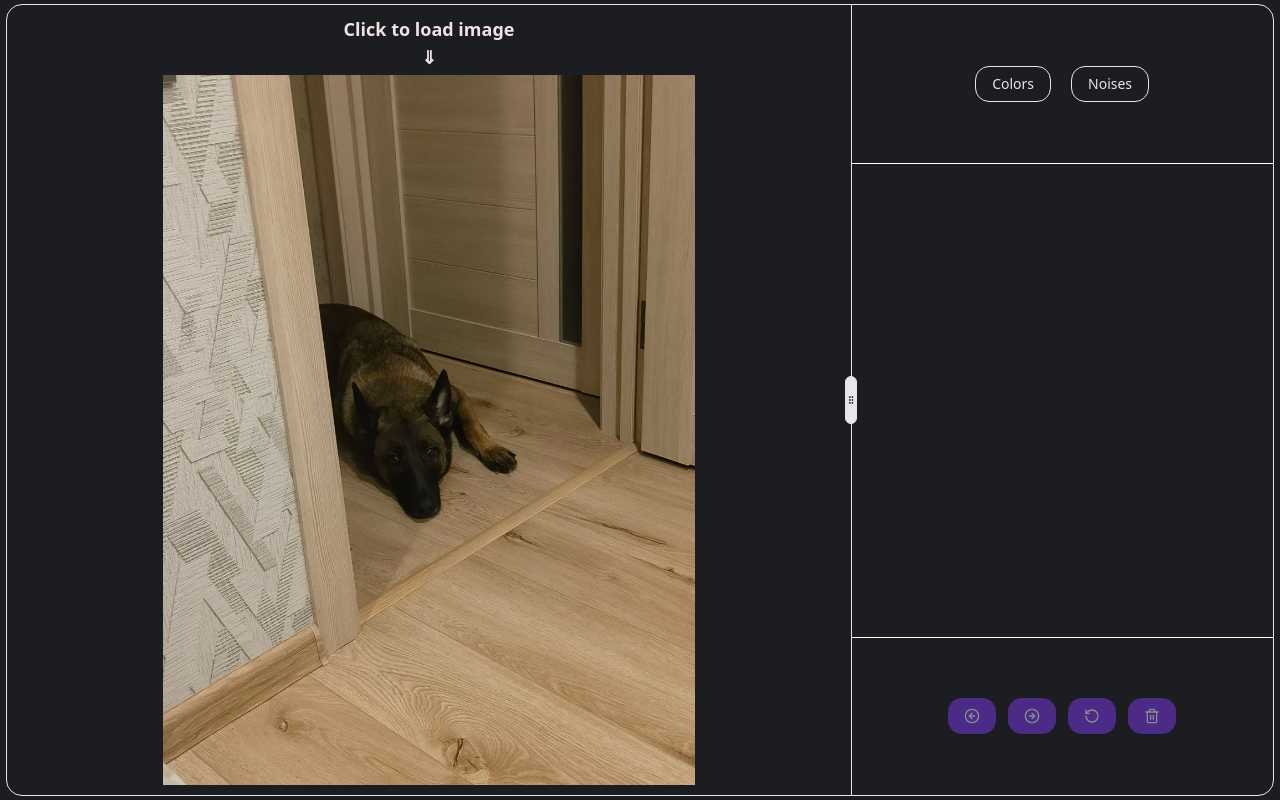
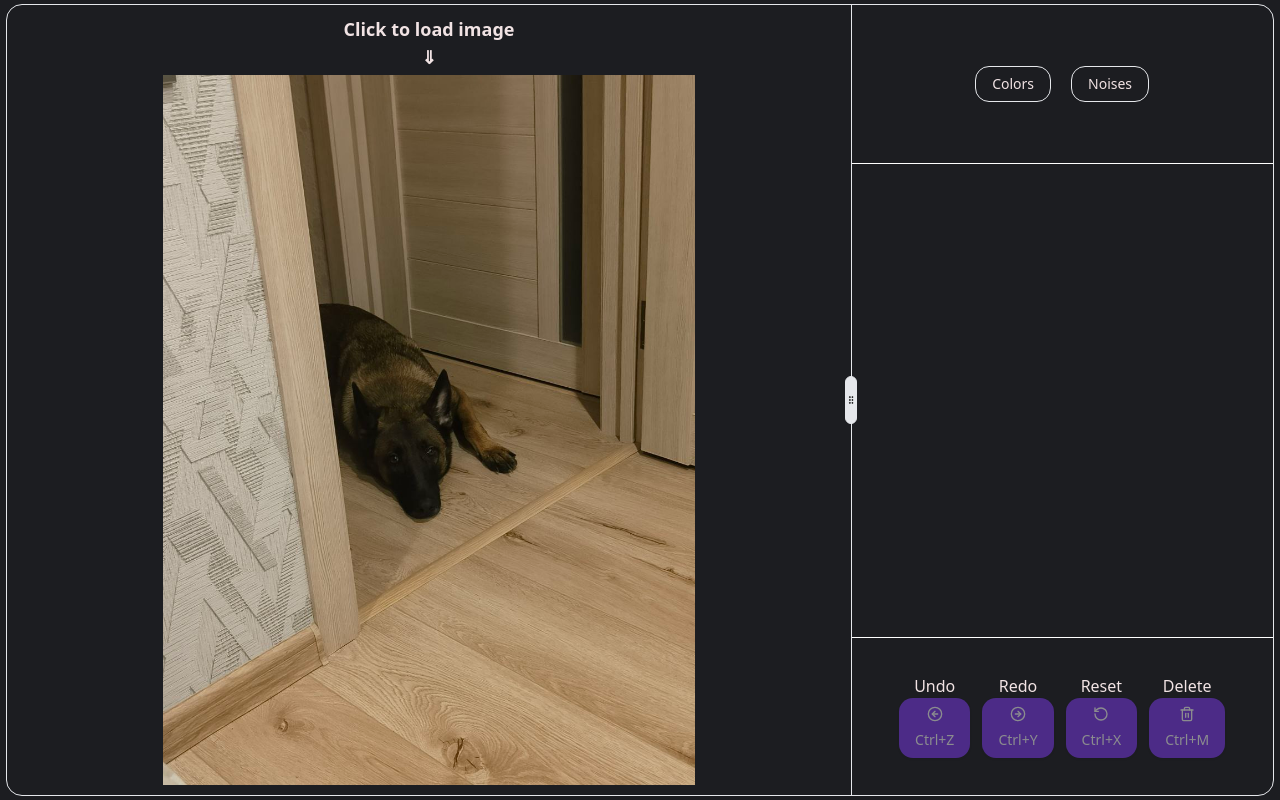
Before and after one commit to RezyJS/rezyjs_artlab, a Next.js app: page / in a window 1280 px wide. Built offline with nearby package versions, Linux system fonts and the light colour scheme.

Commit message:
Added hotkeys

```diff
--- a/app/page.tsx
+++ b/app/page.tsx
@@ -1,13 +1,35 @@
 'use client'
 
 import Container from "@/components/ResizableContainer/ResizableContainer";
-import { useState } from "react";
+import { useCallback, useState } from "react";
 import FileElement from "@/lib/structures";
+import { useHotkeys } from 'react-hotkeys-hook'
 
 export default function App() {
 
   const [picture, setPicture] = useState<string>('/placeholder.jpg');
   const [file,] = useState<FileElement>(new FileElement(setPicture));
+
+  const handleUndo = useCallback(() => {
+    file.revert();
+  }, [file]);
+
+  const handleRedo = useCallback(() => {
+    file.undoRevert();
+  }, [file])
+
+  const handleReset = useCallback(() => {
+    file.reset();
+  }, [file])
+
+  const handleDelete = useCallback(() => {
+    file.newStack();
+  }, [file])
+
+  useHotkeys('ctrl+z', handleUndo, [handleUndo]);
+  useHotkeys('ctrl+y', handleRedo, [handleRedo]);
+  useHotkeys('ctrl+x', handleReset, [handleReset]);
+  useHotkeys('ctrl+m', handleDelete, [handleDelete]);
 
   if (file === undefined) {
     return (
--- a/components/ResizableContainer/ControlPhoto.tsx
+++ b/components/ResizableContainer/ControlPhoto.tsx
@@ -5,39 +5,55 @@ import { ArrowLeftCircle, ArrowRightCircle, RotateCcw, Trash2 } from "lucide-rea
 export const ControlPhoto = ({ file }: { file: FileElement }) => {
   return (
     <div className="flex justify-evenly items-center gap-3">
+      <div className="flex flex-col text-center w-full">
+        Undo
         <Button
           disabled={file.isEmpty() || file.isFirst()}
           onClick={() => {
             file.revert()
           }}
-        className="flex flex-row w-full justify-between gap-5"
+          className="flex flex-col h-full w-full justify-center items-center"
         >
           <ArrowLeftCircle />
+          Ctrl+Z
         </Button>
+      </div>
+      <div className="flex flex-col text-center w-full">
+        Redo
         <Button disabled={file.isEmpty() || file.isLast()}
           onClick={() => {
             file.undoRevert()
           }}
-        className="flex flex-row w-full justify-between gap-5"
+          className="flex flex-col h-full w-full justify-center items-center"
         >
           <ArrowRightCircle />
+          Ctrl+Y
         </Button>
+      </div>
+      <div className="flex flex-col text-center w-full">
+        Reset
         <Button disabled={file.isEmpty() || file.isFirst()}
           onClick={() => {
             file.reset()
           }}
-        className="flex flex-row w-full justify-between gap-5"
+          className="flex flex-col h-full w-full justify-center items-center"
         >
           <RotateCcw />
+          Ctrl+X
         </Button>
+      </div>
+      <div className="flex flex-col text-center w-full">
+        Delete
         <Button disabled={file.isEmpty()}
           onClick={() => {
             file.newStack();
           }}
-        className="flex flex-row w-full justify-between gap-5"
+          className="flex flex-col h-full w-full justify-center items-center"
         >
           <Trash2 />
+          Ctrl+M
         </Button>
+      </div>
     </div>
   );
 }
--- a/package.json
+++ b/package.json
@@ -33,6 +33,7 @@
     "react": "^19.0.0",
     "react-colorful": "^5.6.1",
     "react-dom": "^19.0.0",
+    "react-hotkeys-hook": "^5.0.1",
     "react-resizable-panels": "^2.1.7",
     "recharts": "^2.15.1",
     "sonner": "^2.0.1",
```
Also changed, not shown: 1 other file (tests, documents, lock files or other folders). Lines whose indentation alone changed are shown as unchanged.
